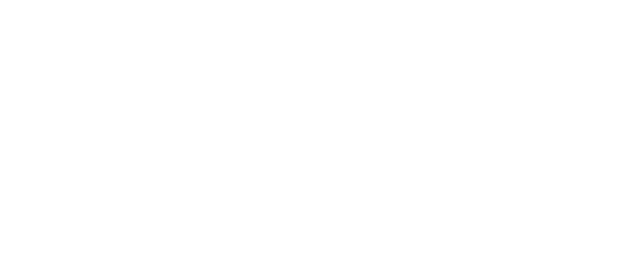
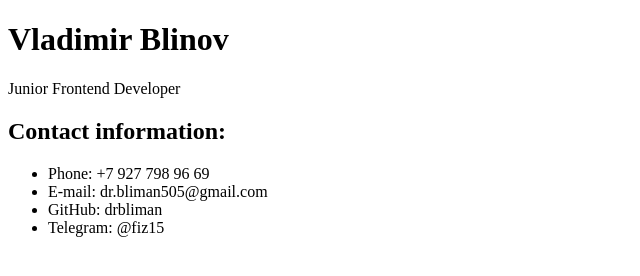
Before and after one commit to drbliman/rsschool-cv, a plain HTML site: page index.html in a window 1280 px wide. Shown: the whole page, without its empty margins (0-640 px from the left). Drawn offline with Linux system fonts and the light colour scheme.

Commit message:
feat: add Contact information

```diff
--- a/index.html
+++ b/index.html
@@ -6,6 +6,14 @@
     <title>CV</title>
 </head>
 <body>
-
+    <h1>Vladimir Blinov</h1>
+    <p>Junior Frontend Developer</p>
+    <h2>Contact information:</h2>
+    <ul>
+        <li>Phone: +7 927 798 96 69</li>
+        <li>E-mail: dr.bliman505@gmail.com</li>
+        <li>GitHub: drbliman</li>
+        <li>Telegram: @fiz15</li>
+    </ul>
 </body>
 </html>
```
